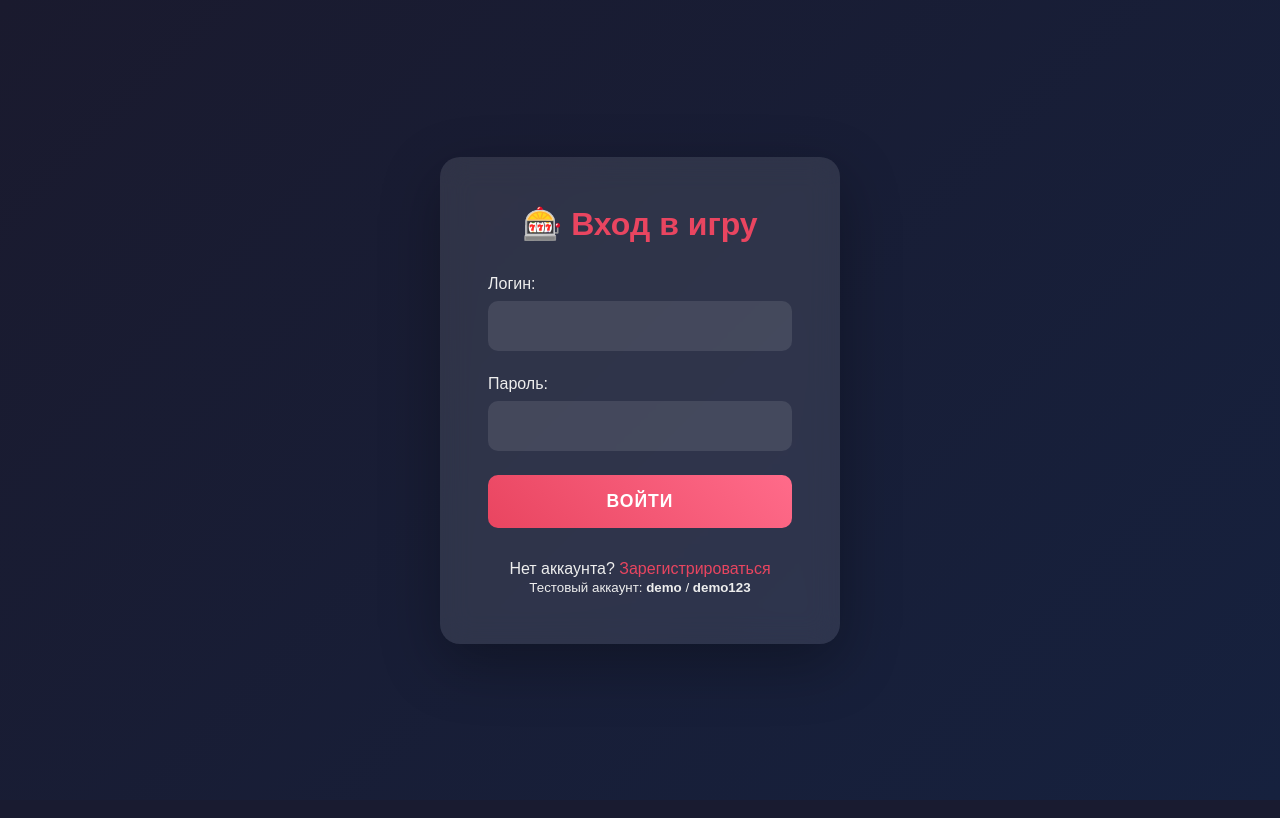
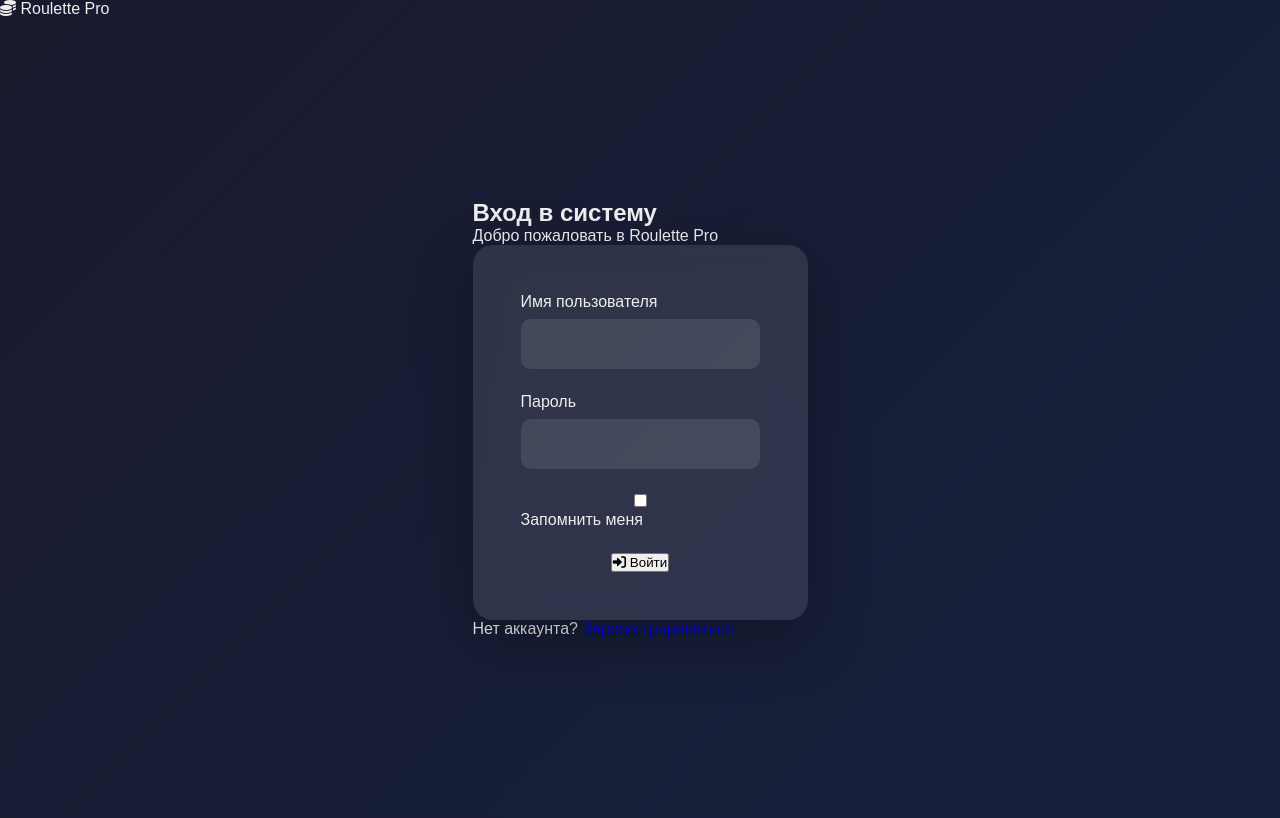
Before and after one commit to esketitniy/telegram-roulette-bot, a Flask app: page /login in a window 1280 px wide. Run offline with Flask 3, Linux system fonts and the light colour scheme; some libraries are stand-ins or nearby versions.

Commit message:
Update login.html

```diff
--- a/templates/login.html
+++ b/templates/login.html
@@ -1,39 +1,41 @@
-<!DOCTYPE html>
-<html lang="ru">
-<head>
-    <meta charset="UTF-8">
-    <meta name="viewport" content="width=device-width, initial-scale=1.0">
-    <title>Вход - Европейская Рулетка</title>
-    <link rel="stylesheet" href="{{ url_for('static', filename='css/style.css') }}">
-</head>
-<body>
-    {% with messages = get_flashed_messages() %}
-        {% if messages %}
-            <div class="flash-messages">
-                {% for message in messages %}
-                    <div class="flash-message">{{ message }}</div>
-                {% endfor %}
-            </div>
-        {% endif %}
-    {% endwith %}
+{% extends "base.html" %}
 
-    <div class="auth-container">
-        <form class="auth-form" method="POST">
-            <h2>🎰 Вход в игру</h2>
+{% block content %}
+<div class="auth-container">
+    <div class="auth-card">
+        <div class="auth-header">
+            <h2>Вход в систему</h2>
+            <p>Добро пожаловать в Roulette Pro</p>
+        </div>
+
+        <form method="POST" class="auth-form">
             <div class="form-group">
-                <label for="username">Логин:</label>
+                <label for="username">Имя пользователя</label>
                 <input type="text" id="username" name="username" required>
             </div>
+
             <div class="form-group">
-                <label for="password">Пароль:</label>
+                <label for="password">Пароль</label>
                 <input type="password" id="password" name="password" required>
             </div>
-            <button type="submit" class="btn-primary">Войти</button>
-            <div class="auth-links">
-                <p>Нет аккаунта? <a href="{{ url_for('register') }}">Зарегистрироваться</a></p>
-                <p><small>Тестовый аккаунт: <strong>demo</strong> / <strong>demo123</strong></small></p>
+
+            <div class="form-group checkbox-group">
+                <label class="checkbox-label">
+                    <input type="checkbox" name="remember">
+                    <span class="checkmark"></span>
+                    Запомнить меня
+                </label>
             </div>
+
+            <button type="submit" class="auth-btn">
+                <i class="fas fa-sign-in-alt"></i>
+                Войти
+            </button>
         </form>
+
+        <div class="auth-footer">
+            <p>Нет аккаунта? <a href="{{ url_for('register') }}">Зарегистрироваться</a></p>
+        </div>
     </div>
-</body>
-</html>
+</div>
+{% endblock %}
```
